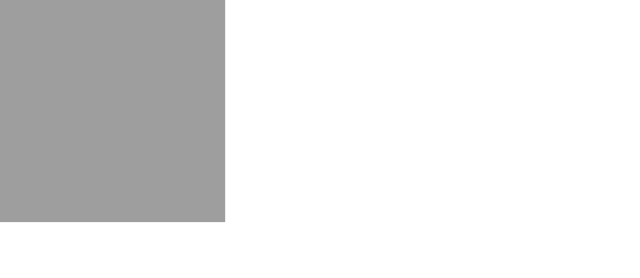
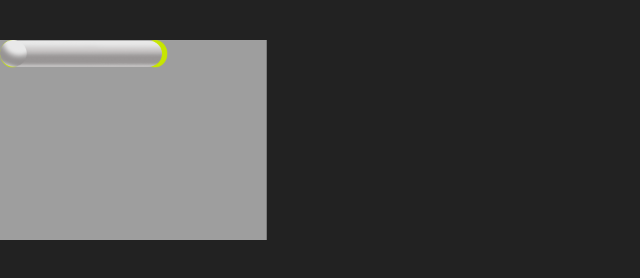
Before and after one commit to nikare/arkanoid, a website built with Parcel: page src/index.html in a window 1280 px wide. Shown: the whole page, without its empty margins (0-640 px from the left). Built offline with nearby package versions, Linux system fonts and the light colour scheme.

Commit message:
Сделал прелоад картинок, вывел платформу и шар.

```diff
--- a/src/scripts/Game.ts
+++ b/src/scripts/Game.ts
@@ -1,29 +1,52 @@
 import backgroundSrc from '../images/background.png';
+import platformSrc from '../images/platform.png';
+import ballSrc from '../images/ball.png';
 
 export class Game {
-    private canvas: HTMLCanvasElement;
-    private ctx: CanvasRenderingContext2D;
+    private ctx: CanvasRenderingContext2D | null = null;
+    private sprites = {
+        background: new Image(),
+        platform: new Image(),
+        ball: new Image(),
+    };
 
-    constructor() {
-        const canvasElement = document.getElementById('canvas');
+    private init() {
+        const canvas = document.getElementById('canvas') as HTMLCanvasElement;
+        this.ctx = canvas.getContext('2d') as CanvasRenderingContext2D;
+    }
 
-        if (canvasElement && canvasElement.tagName === 'CANVAS') {
-            this.canvas = canvasElement as HTMLCanvasElement;
-            this.ctx = this.canvas.getContext('2d') as CanvasRenderingContext2D;
-        } else {
-            throw 'HTMLCanvasElement элемент не найден';
-        }
+    private preload(callback: () => void) {
+        this.sprites.background.src = backgroundSrc;
+        this.sprites.platform.src = platformSrc;
+        this.sprites.ball.src = ballSrc;
+
+        const sprites: { [key: string]: HTMLImageElement } = this.sprites;
+        const imgNames = Object.keys(sprites);
+
+        imgNames.forEach((imgName, index) => {
+            sprites[imgName].addEventListener('load', () => {
+                if (index === imgNames.length - 1) {
+                    callback();
+                }
+            });
+        });
+    }
+
+    private run() {
+        window.requestAnimationFrame(() => {
+            this.render();
+        });
+    }
+
+    private render() {
+        if (!this.ctx) return;
+        this.ctx.drawImage(this.sprites.background, 0, 0);
+        this.ctx.drawImage(this.sprites.platform, 0, 0);
+        this.ctx.drawImage(this.sprites.ball, 0, 0);
     }
 
     start() {
-        const background = new Image();
-        background.src = backgroundSrc;
-
-        const render = () =>
-            window.requestAnimationFrame(() => {
-                this.ctx.drawImage(background, 0, 0);
-            });
-
-        background.addEventListener('load', render);
+        this.init();
+        this.preload(() => this.run());
     }
 }
--- a/src/scripts/index.ts
+++ b/src/scripts/index.ts
@@ -1,3 +1,4 @@
 import { Game } from './Game';
 
-new Game().start();
+const game = new Game();
+game.start();
--- a/src/styles/index.scss
+++ b/src/styles/index.scss
@@ -2,13 +2,15 @@
 @import url('https://fonts.googleapis.com/css2?family=Roboto:wght@400;500&display=swap');
 
 body {
+    display: flex;
+    align-items: center;
+    justify-content: center;
     height: 100vh;
     font-family: 'Roboto', sans-serif;
+    background: #222;
 }
 
 #canvas {
-    width: 100%;
-    height: 100%;
-    object-fit: cover;
-    object-position: center;
+    width: 1280px;
+    height: 720px;
 }
--- a/tsconfig.json
+++ b/tsconfig.json
@@ -8,8 +8,7 @@
         "forceConsistentCasingInFileNames": true,
         "resolveJsonModule": true,
         "noImplicitAny": true,
-        "noEmitOnError": true,
-        "strictNullChecks": true
+        "noEmitOnError": true
     },
     "exclude": ["node_modules"]
 }
```
